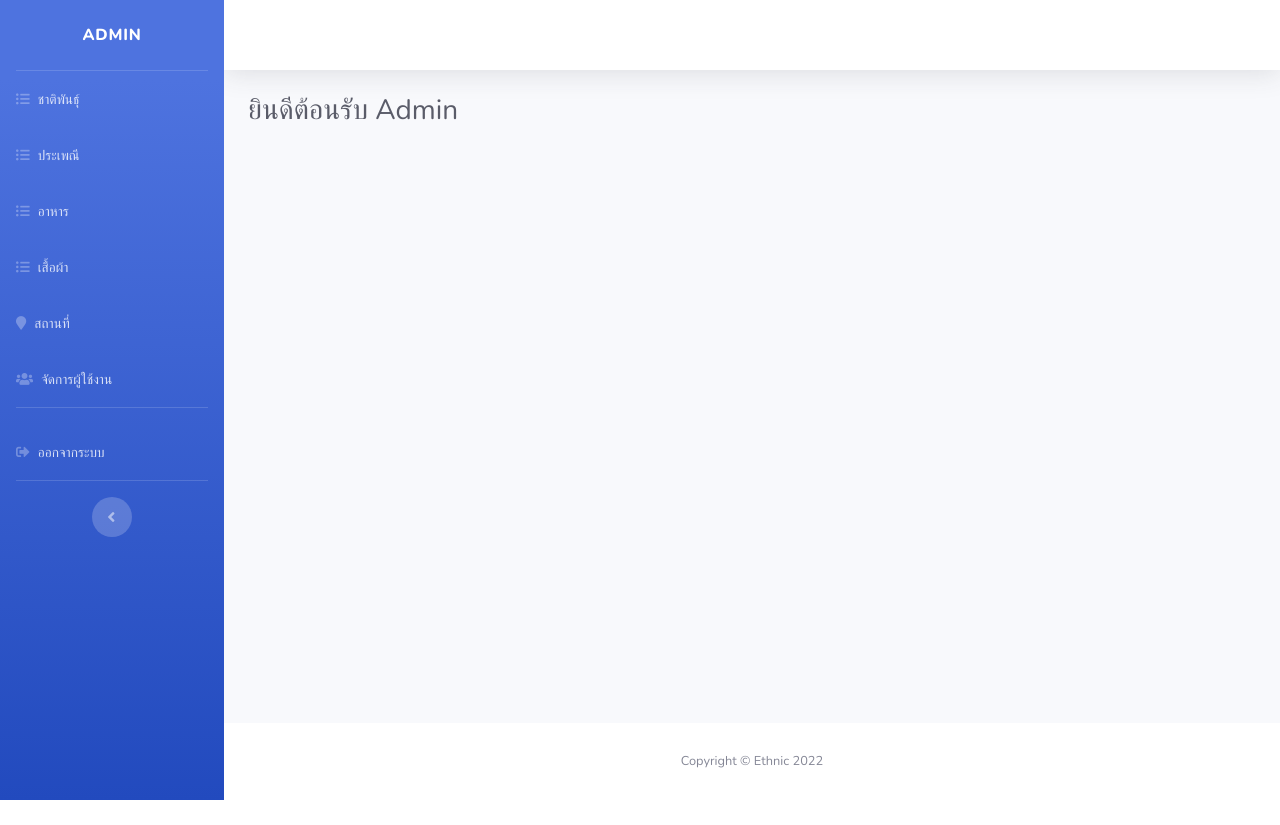
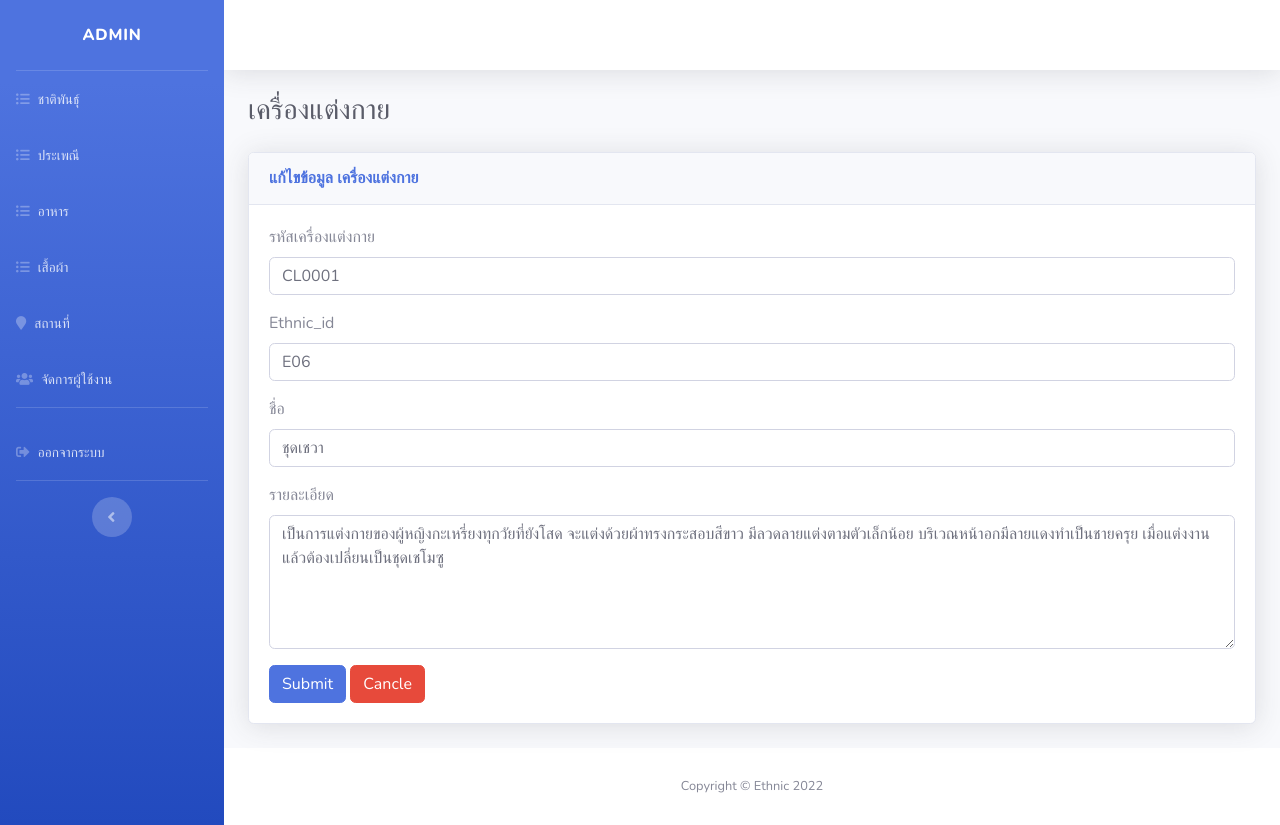
Before and after one commit to nopparat231/ethnic3, a PHP site: the page made by admin/index.php in a window 1280 px wide. Before the commit the page ends 800 px from the top, so only its background shows below. Run offline with PHP 8.4, Linux system fonts and the light colour scheme; data comes from the database, SQL or seed files in the repository.

Commit message:
เครื่องแต่งกาย เสร็จ

```diff
--- /dev/null
+++ b/admin/amclothe.php
@@ -0,0 +1,227 @@
+<!-- Page Heading -->
+<h1 class="h3 mb-4 text-gray-800">เครื่องแต่งกาย</h1>
+
+<?php if (isset($_GET['add'])) { ?>
+
+    <div class="card shadow mb-4">
+        <div class="card-header py-3">
+
+            <h6 class="m-0 font-weight-bold text-primary">เพิ่มข้อมูล เครื่องแต่งกาย</h6>
+
+        </div>
+
+        <div class="card-body">
+
+            <form action="?amclothes&add_db" method="post">
+
+                <div class="mb-3">
+                    <label for="exampleFormControlInput1" class="form-label">รหัสเครื่องแต่งกาย</label>
+                    <input type="text" class="form-control" id="exampleFormControlInput1" name="Clothes_id" autocomplete="off" required>
+                </div>
+
+                <div class="mb-3">
+                    <label for="exampleFormControlInput4" class="form-label"> Ethnic_id</label>
+                    <input type="text" class="form-control" id="exampleFormControlInput4" name="Ethnic_id" autocomplete="off" required>
+                </div>
+
+                <div class="mb-3">
+                    <label for="exampleFormControlInput5" class="form-label">ชื่อ</label>
+                    <input type="text" class="form-control" id="exampleFormControlInput5" name="Clothes_name" autocomplete="off" required>
+                </div>
+
+                <div class="mb-3">
+                    <label for="exampleFormControlTextarea1" class="form-label">รายละเอียด</label>
+                    <textarea class="form-control" id="exampleFormControlTextarea1" rows="5" name="Clothes_detail" required></textarea>
+                </div>
+
+                <button type="submit" class="btn btn-primary">Submit</button>
+                <a class="btn btn-danger" onclick="history.back()">Cancle</a>
+            </form>
+
+        </div>
+
+    </div>
+
+    <?php } elseif (isset($_GET['edit'])) {
+
+    if (isset($_GET['Clothes_id'])) {
+
+        $Clothes_id = $_GET['Clothes_id'];
+
+        $sql1 = "SELECT * FROM clothes WHERE Clothes_id = '$Clothes_id' ";
+        $q1 = mysqli_query($conn, $sql1);
+        $row = mysqli_fetch_array($q1);
+
+    ?>
+
+        <div class="card shadow mb-4">
+            <div class="card-header py-3">
+
+                <h6 class="m-0 font-weight-bold text-primary">แก้ไขข้อมูล เครื่องแต่งกาย</h6>
+
+            </div>
+
+            <div class="card-body">
+
+                <form action="?amclothes&edit_db" method="post">
+
+                    <div class="mb-3">
+                        <label for="exampleFormControlInput1" class="form-label">รหัสเครื่องแต่งกาย</label>
+                        <input type="text" class="form-control" id="exampleFormControlInput1" name="Clothes_id" value="<?php echo $row['Clothes_id'] ?>" autocomplete="off" required>
+                    </div>
+
+                    <div class="mb-3">
+                        <label for="exampleFormControlInput4" class="form-label"> Ethnic_id</label>
+                        <input type="text" class="form-control" id="exampleFormControlInput4" name="Ethnic_id" value="<?php echo $row['Ethnic_id'] ?>" autocomplete="off" required>
+                    </div>
+
+                    <div class="mb-3">
+                        <label for="exampleFormControlInput5" class="form-label">ชื่อ</label>
+                        <input type="text" class="form-control" id="exampleFormControlInput5" name="Clothes_name" value="<?php echo $row['Clothes_name'] ?>" autocomplete="off" required>
+                    </div>
+
+                    <div class="mb-3">
+                        <label for="exampleFormControlTextarea1" class="form-label">รายละเอียด</label>
+                        <textarea class="form-control" id="exampleFormControlTextarea1" rows="5" name="Clothes_detail" required><?php echo $row['Clothes_detail'] ?></textarea>
+                    </div>
+
+                    <button type="submit" class="btn btn-primary">Submit</button>
+                    <a class="btn btn-danger" onclick="history.back()">Cancle</a>
+                </form>
+
+            </div>
+
+        </div>
+
+
+    <?php
+    }
+    //เพิ่ม db
+} elseif (isset($_GET['add_db'])) {
+
+    if (isset($_POST['Clothes_id'])) {
+
+        $Clothes_id = $_POST["Clothes_id"];
+        $Clothes_name = $_POST["Clothes_name"];
+        $Clothes_detail = $_POST["Clothes_detail"];
+        $Ethnic_id = $_POST["Ethnic_id"];
+
+        $strSQL = "INSERT INTO clothes
+        values ('" . $Clothes_id . "','" . $Clothes_name . "','" . $Clothes_detail . "',
+                '" . $Ethnic_id . "')";
+
+        if (mysqli_query($conn, $strSQL)) {
+
+            echo "<script>
+            alert('บันทึกเรียบร้อย');
+            window.location.href = 'index.php?amclothes';
+              </script>";
+        } else {
+
+            echo "<script>
+            alert('Error');
+            window.location.href = 'index.php?amclothes';
+              </script>";
+        }
+    }
+
+    //แก้ไข db
+} elseif (isset($_GET['edit_db'])) {
+
+    if (isset($_POST['Clothes_id'])) {
+
+        $strSQL = "update clothes set Clothes_id = '" . $_POST['Clothes_id'] . "'
+        , Clothes_name =  '" . $_POST['Clothes_name'] . "'
+        , Clothes_detail =  '" . $_POST['Clothes_detail'] . "'
+        , Ethnic_id =  '" . $_POST['Ethnic_id'] . "'
+        where Clothes_id IN ('" . $_POST['Clothes_id'] . "')";
+
+        if (mysqli_query($conn, $strSQL)) {
+
+            echo "<script>
+            alert('บันทึกเรียบร้อย');
+            window.location.href = 'index.php?amclothes';
+              </script>";
+        } else {
+
+            echo "<script>
+            alert('Error');
+            window.location.href = 'index.php?amclothes';
+              </script>";
+        }
+    }
+
+    //ลบ
+} elseif (isset($_GET['del'])) {
+
+    if (isset($_GET['Clothes_id'])) {
+
+        $Clothes_id = $_GET['Clothes_id'];
+
+        $sql = "DELETE FROM clothes WHERE Clothes_id ='$Clothes_id'";
+
+        if (mysqli_query($conn, $sql) == TRUE) {
+
+            echo "<script>
+            alert('ลบสำเร็จ');
+            window.location.href = 'index.php?amclothes';
+            </script>";
+        } else {
+
+            echo "<script>
+            alert('Error');
+            window.location.href = 'index.php?amclothes';
+            </script>";
+        }
+    }
+} else {
+
+    ?>
+
+    <div class="card shadow mb-4">
+        <div class="card-header py-3">
+
+            <a href="?amclothes&add" class="btn btn-success btn-circle float-end">
+                <i class="fa fa-plus" aria-hidden="true"></i>
+            </a>
+
+        </div>
+        <div class="card-body">
+            <div class="table-responsive">
+                <table class="table table-bordered" id="dataTable" width="100%" cellspacing="0">
+                    <thead>
+                        <tr>
+                            <th>Clothes_id</th>
+                            <th>ชื่อ</th>
+                            <th>รายละเอียด</th>
+                            <th>Ethnic_id</th>
+                            <th>แก้ไข</th>
+                            <th>ลบ</th>
+                        </tr>
+                    </thead>
+
+                    <tbody>
+
+                        <?php
+                        $sql1 = "SELECT * FROM clothes  ";
+                        $q1 = mysqli_query($conn, $sql1);
+                        while ($row = mysqli_fetch_array($q1)) {
+
+                            echo "<tr>";
+                            echo "<td>" . $row['Clothes_id'] . "</td>";
+                            echo "<td>" . $row['Clothes_name'] . "</td>";
+                            echo "<td>" . $row['Clothes_detail'] . "</td>";
+                            echo "<td>" . $row['Ethnic_id'] . "</td>";
+                            echo '<td style="text-align: center"> <a href="?amclothes&edit&Clothes_id=' . $row['Clothes_id'] . '" class="btn btn-warning btn-sm float-end"><i class="fas fa-pencil-alt"></i></a> </td>';
+                            echo "<td style='text-align: center'> <a href='?amclothes&del&Clothes_id=" . $row['Clothes_id'] . "' onclick=\"return confirm('ต้องการลบรายการนี้ใช่หรือไม่?')\" class='btn btn-danger btn-sm float-end'><i class='fas fa-trash'></i></a> </td>";
+                            echo "</tr>";
+                        }
+
+                        ?>
+                    </tbody>
+                </table>
+            </div>
+        </div>
+    </div>
+
+<?php } ?>
--- a/admin/index.php
+++ b/admin/index.php
@@ -140,6 +140,8 @@
                         include('amcustom.php');
                     } elseif (isset($_GET['amfood'])) {
                         include('amfood.php');
+                    } elseif (isset($_GET['amclothes'])) {
+                        include('amclothe.php');
                     } else {
                         echo "<h1 class='h3 mb-4 text-gray-800'>ยินดีต้อนรับ Admin</h1>";
                     }
```
